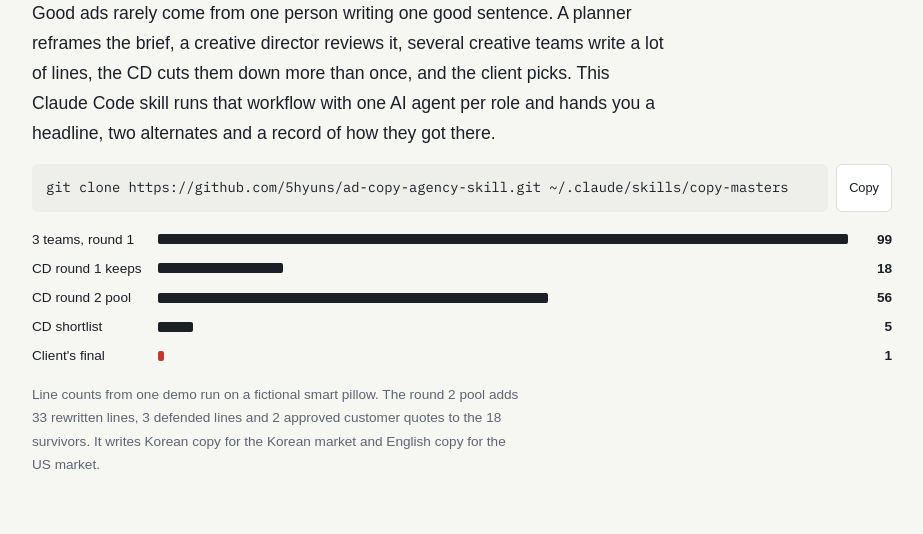
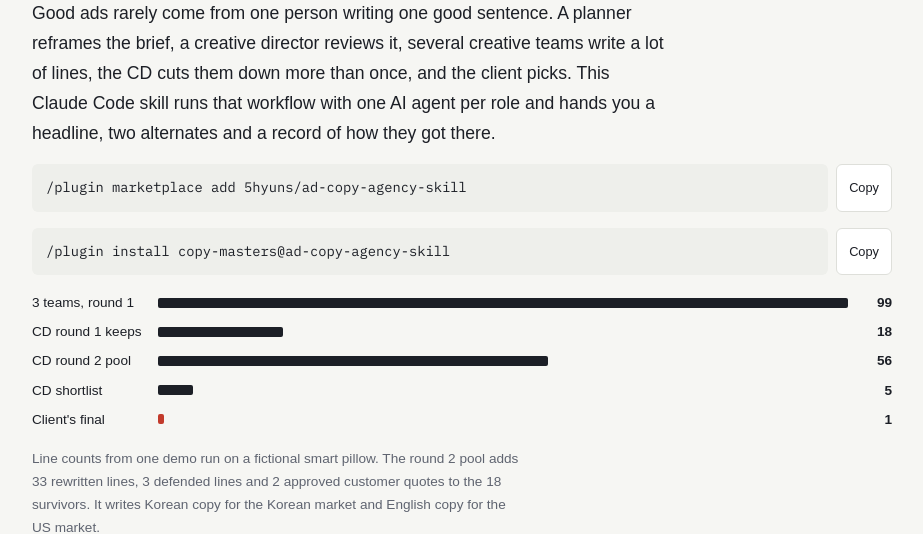
Before and after one commit to 5hyuns/ad-copy-agency-skill, a plain HTML site: page docs/index.html in a window 1280 px wide. Shown: the part 269-803 px from the top of the page, without its empty margins (178-1101 px from the left). Drawn offline with Linux system fonts and the light colour scheme; a web font is replaced by a local one.

Commit message:
플러그인 마켓플레이스 매니페스트 추가: /plugin 두 줄로 설치
- .claude-plugin/marketplace.json(ad-copy-agency-skill), plugin.json(copy-masters, version 없음)
- SKILL.md 스킬 경로 문장에 플러그인 설치 경우(${CLAUDE_PLUGIN_ROOT}) 추가
- README 둘, 사이트 두 쪽, llms.txt 설치 안내를 플러그인 우선으로 고침

Co-Authored-By: Claude Fable 5.1 <noreply@anthropic.com>

```diff
--- a/docs/index.html
+++ b/docs/index.html
@@ -113,8 +113,12 @@ footer { font-size: .8rem; color: var(--muted); border-top: 1px solid var(--line
   <h1>An AI copywriting skill that works like an ad agency</h1>
   <p class="lede">Good ads rarely come from one person writing one good sentence. A planner reframes the brief, a creative director reviews it, several creative teams write a lot of lines, the CD cuts them down more than once, and the client picks. This Claude Code skill runs that workflow with one AI agent per role and hands you a headline, two alternates and a record of how they got there.</p>
   <div class="cmd">
-    <pre id="clone">git clone https://github.com/5hyuns/ad-copy-agency-skill.git ~/.claude/skills/copy-masters</pre>
-    <button type="button" data-copy="clone">Copy</button>
+    <pre id="add">/plugin marketplace add 5hyuns/ad-copy-agency-skill</pre>
+    <button type="button" data-copy="add">Copy</button>
+  </div>
+  <div class="cmd">
+    <pre id="inst">/plugin install copy-masters@ad-copy-agency-skill</pre>
+    <button type="button" data-copy="inst">Copy</button>
   </div>
   <div class="funnel" aria-label="Line counts in the demo run">
     <div class="frow"><span>3 teams, round 1</span><div class="bar" style="width:100%"></div><span class="n">99</span></div>
@@ -159,15 +163,19 @@ footer { font-size: .8rem; color: var(--muted); border-top: 1px solid var(--line
 
 <section class="stack" id="install" aria-labelledby="h-install">
   <span class="eyebrow">INSTALL</span>
-  <h2 id="h-install">Clone it into a skills folder</h2>
-  <p>Put it in your user skills folder to use it everywhere, or in a project's <code>.claude/skills/</code> to use it there only. Keep the folder name <code>copy-masters</code>.</p>
+  <h2 id="h-install">Two commands inside Claude Code</h2>
+  <p>Install it as a plugin from this repository. Start a new session (or run <code>/reload-plugins</code>) and the skill is <code>/copy-masters:copy-masters</code>. Update with <code>/plugin marketplace update ad-copy-agency-skill</code>.</p>
+  <div class="cmd"><pre id="p1">/plugin marketplace add 5hyuns/ad-copy-agency-skill</pre><button type="button" data-copy="p1">Copy</button></div>
+  <div class="cmd"><pre id="p2">/plugin install copy-masters@ad-copy-agency-skill</pre><button type="button" data-copy="p2">Copy</button></div>
+  <h3>Or clone it into a skills folder</h3>
+  <p>Put it in your user skills folder to use it everywhere, or in a project's <code>.claude/skills/</code> to use it there only. Keep the folder name <code>copy-masters</code>; the skill is then <code>/copy-masters</code> and you update with <code>git pull</code>.</p>
   <h3>All projects (macOS · Linux · Git Bash)</h3>
   <div class="cmd"><pre id="c1">git clone https://github.com/5hyuns/ad-copy-agency-skill.git ~/.claude/skills/copy-masters</pre><button type="button" data-copy="c1">Copy</button></div>
   <h3>All projects (Windows PowerShell)</h3>
   <div class="cmd"><pre id="c2">git clone https://github.com/5hyuns/ad-copy-agency-skill.git "$HOME\.claude\skills\copy-masters"</pre><button type="button" data-copy="c2">Copy</button></div>
   <h3>One project</h3>
   <div class="cmd"><pre id="c3">git clone https://github.com/5hyuns/ad-copy-agency-skill.git .claude/skills/copy-masters</pre><button type="button" data-copy="c3">Copy</button></div>
-  <p class="muted" style="font-size:.9rem">Requires Claude Code and Python 3 (the helper scripts use only the standard library). Raw material collection uses a web search tool when one is available and falls back to your own material. Start a new session and <code>copy-masters</code> appears in the skill list. Update with <code>git pull</code>.</p>
+  <p class="muted" style="font-size:.9rem">Requires Claude Code and Python 3 (the helper scripts use only the standard library). Raw material collection uses a web search tool when one is available and falls back to your own material. Start a new session and <code>copy-masters</code> appears in the skill list.</p>
 </section>
 
 <section class="stack" id="usage" aria-labelledby="h-usage">
```
Also changed, not shown: docs/ko/index.html (+12 -4 lines), .claude-plugin/marketplace.json (added), .claude-plugin/plugin.json (added), docs/llms.txt, 3 other files.
